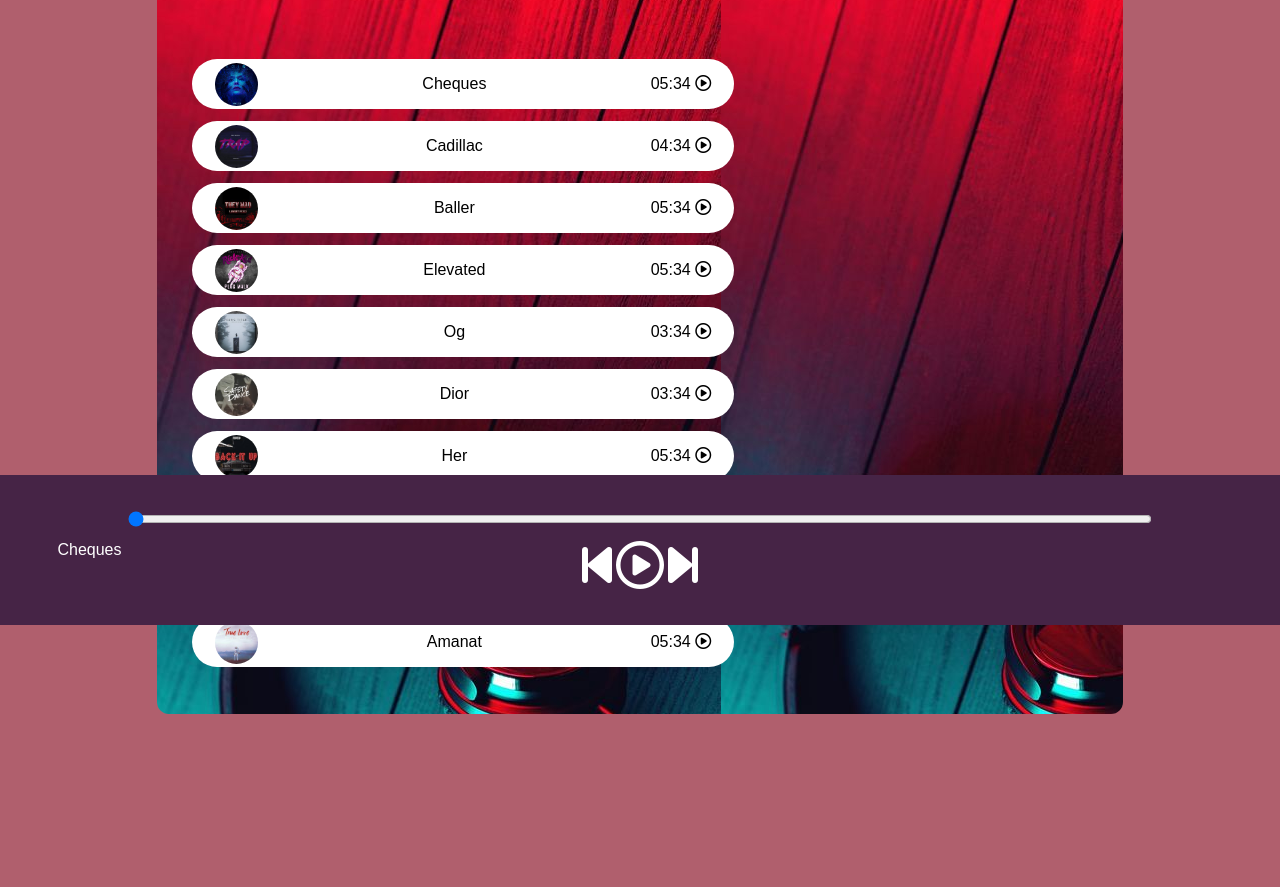
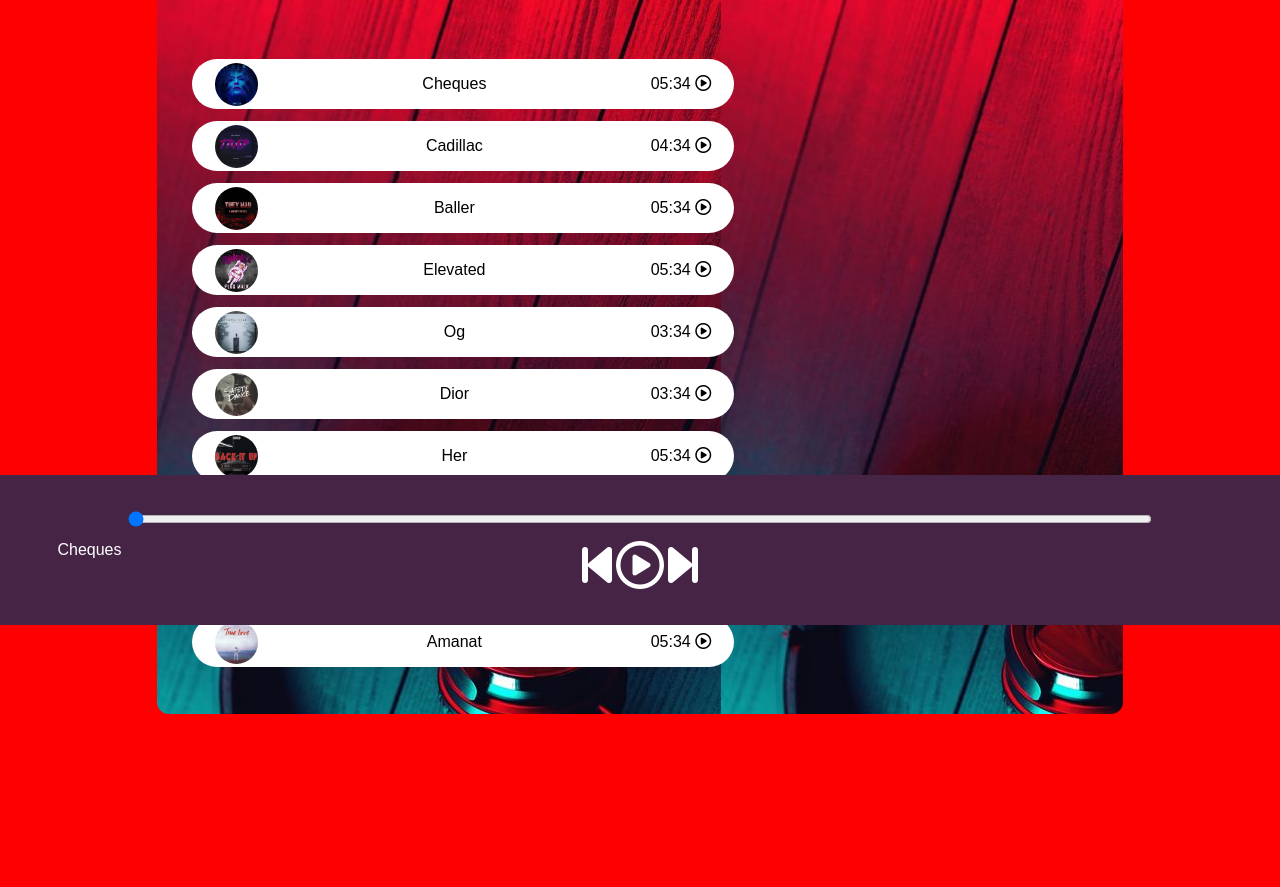
Before and after one commit to Gauravshukhu/NotifyMusic_website, a plain HTML site: page index.html in a window 1280 px wide. Shown: the part 175-1062 px from the top of the page. Drawn offline with Linux system fonts and the light colour scheme.

Commit message:
NotifyMusic_website/style.css

```diff
--- a/style.css
+++ b/style.css
@@ -139,7 +139,11 @@ nav ul li{
     }
 
 }
-@media only screen  and (min-width: 600px){
+@media only screen  and (min-width: 300px){
+    body{
+        background-color: red;
+    }
+
     .bottom{
         position: sticky;
     bottom: 0;
```
